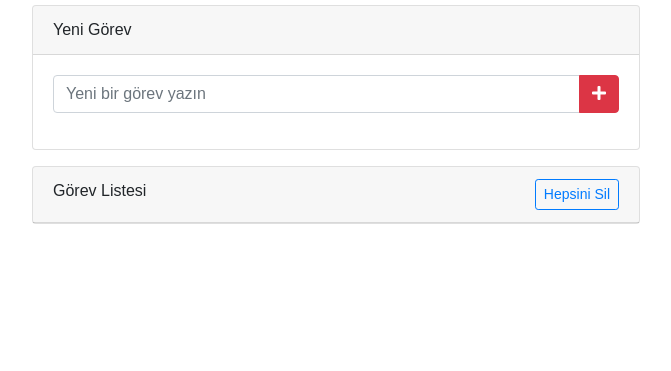
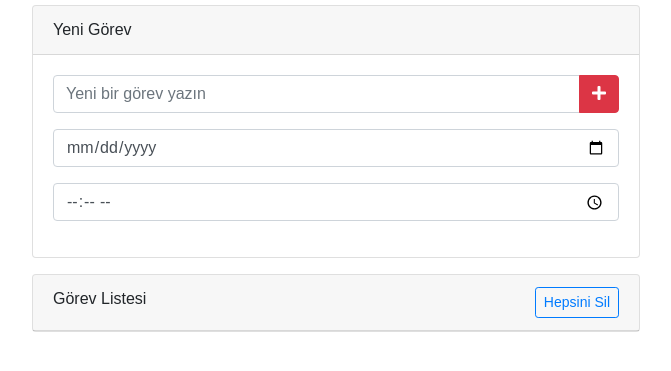
Before and after one commit to AlperSemihAYDIN/yapilacak-liste, a plain HTML site: page index.html in a window 1280 px wide. Shown: the part 57-428 px from the top of the page, without its empty margins (304-975 px from the left). Drawn offline with nearby package versions, Linux system fonts and the light colour scheme.

Commit message:
Update index.html

```diff
--- a/index.html
+++ b/index.html
@@ -1,12 +1,9 @@
 <!doctype html>
-<html lang="en">
+<html lang="tr">
 
 <head>
-
     <meta charset="utf-8">
     <meta name="viewport" content="width=device-width, initial-scale=1, shrink-to-fit=no">
-
-
     <link rel="stylesheet" href="https://stackpath.bootstrapcdn.com/bootstrap/4.1.3/css/bootstrap.min.css">
     <link rel="stylesheet" href="https://use.fontawesome.com/releases/v5.2.0/css/all.css">
     <link rel="stylesheet" href="style.css">
@@ -14,7 +11,6 @@
 </head>
 
 <body>
-
     <div class="container p-3">
         <h2 class="app-title" id="header">Yapılacaklar Listesi</h2>
         <div class="card">
@@ -31,6 +27,12 @@
                             </button>
                         </div>
                     </div>
+                    <div class="input-group mb-3">
+                        <input id="txtTaskDate" name="taskDate" type="date" class="form-control" placeholder="Tarih seçin" aria-describedby="btnAddNewTask">
+                    </div>
+                    <div class="input-group mb-3">
+                        <input id="txtTaskTime" name="taskTime" type="time" class="form-control" placeholder="Saat seçin" aria-describedby="btnAddNewTask">
+                    </div>
                 </form>
             </div>
         </div>
@@ -41,12 +43,8 @@
                     Hepsini Sil
                 </a>
             </div>
-
             <ul id="task-list" class="list-group">
-
-
             </ul>
-
         </div>
     </div>
 
```
Lines whose indentation alone changed are shown as unchanged.
